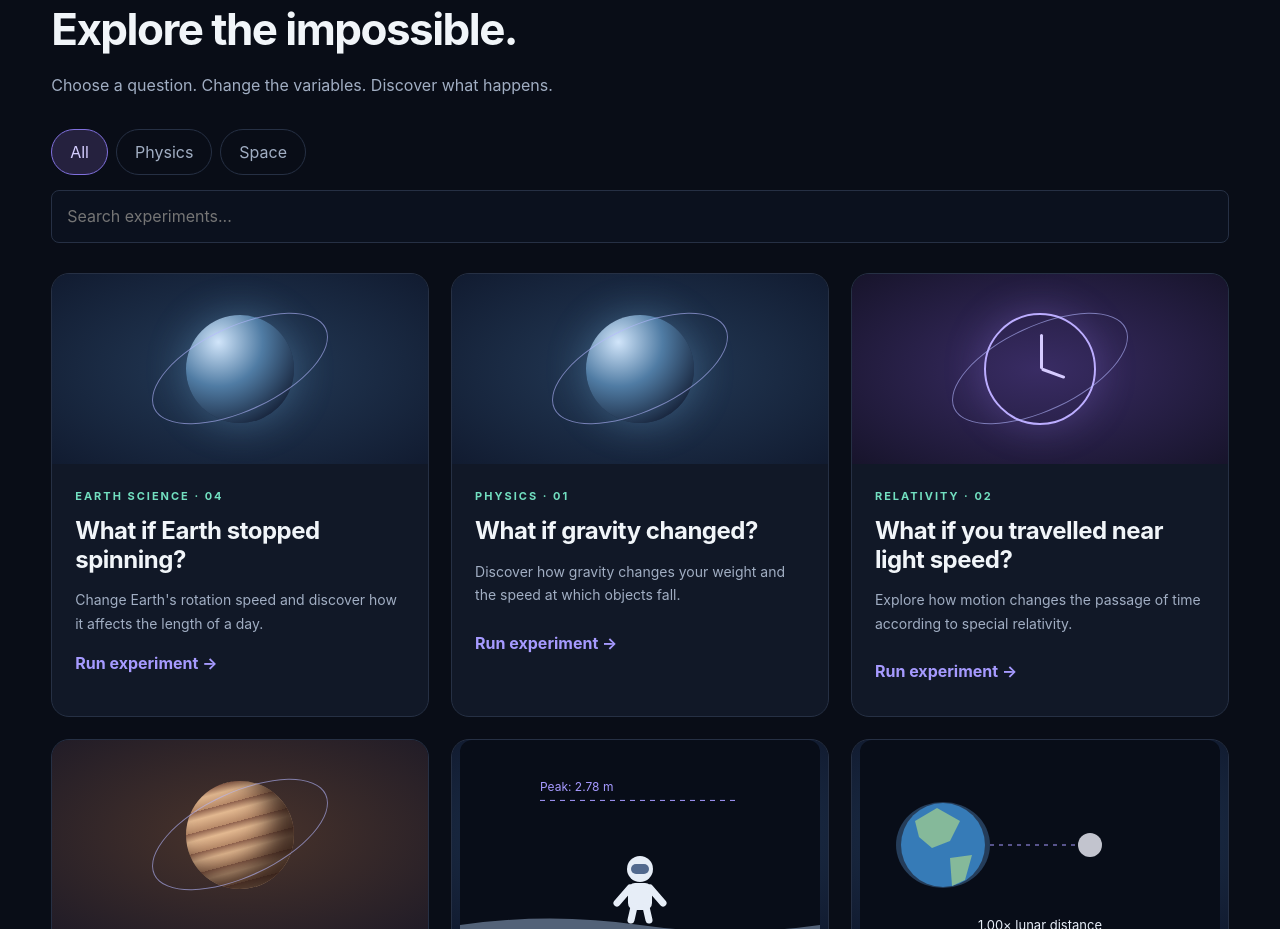
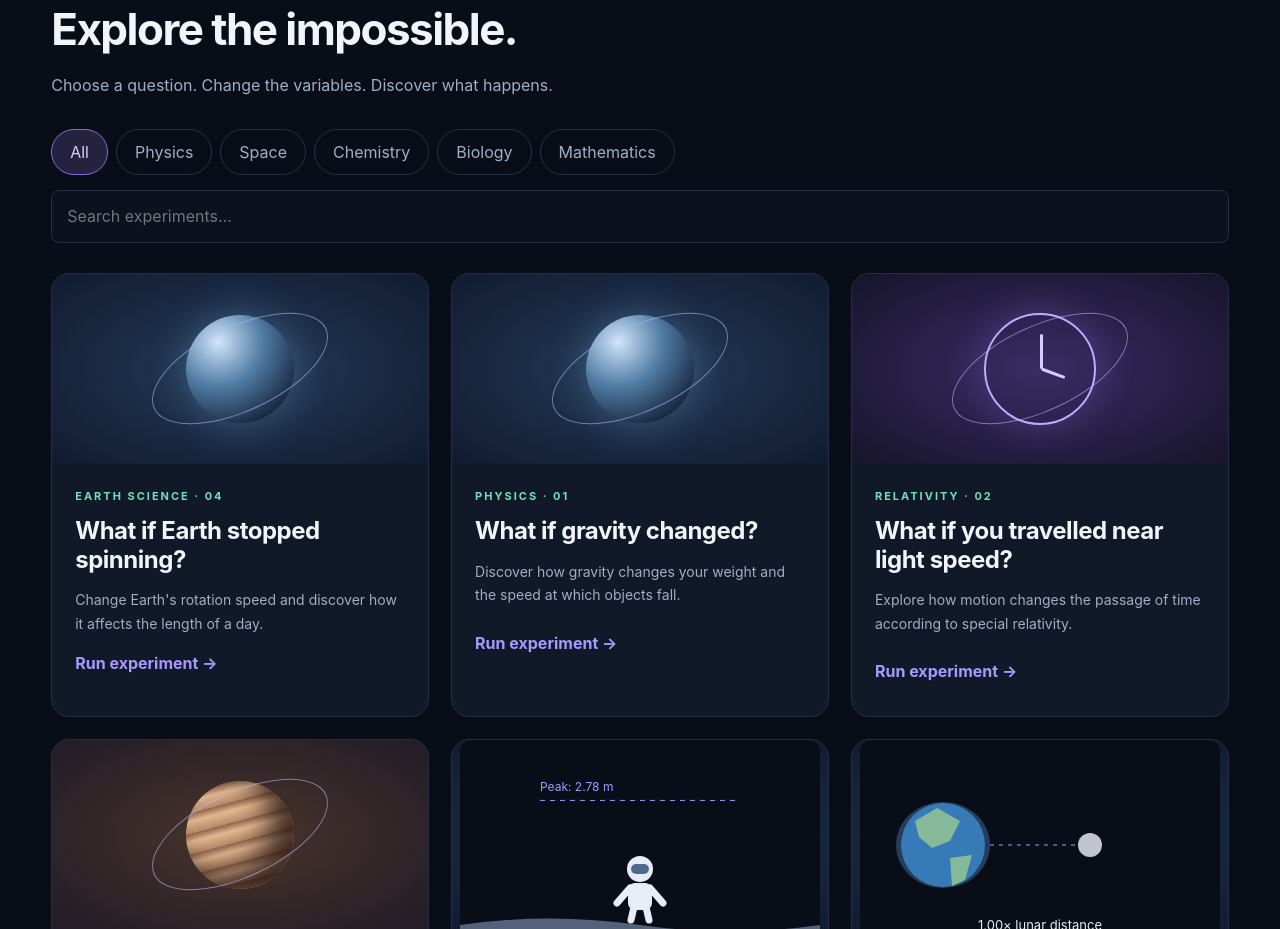
Before and after one commit to MichellaStone/what-if-lab, a plain HTML site: page index.html in a window 1280 px wide. Shown: the part 854-1783 px from the top of the page. Drawn offline with Linux system fonts and the light colour scheme.

Commit message:
Add science subject categories

```diff
--- a/index.html
+++ b/index.html
@@ -599,6 +599,10 @@ footer {
         <button class="filter active" data-filter="all" aria-pressed="true">All</button>
         <button class="filter" data-filter="physics" aria-pressed="false">Physics</button>
         <button class="filter" data-filter="space" aria-pressed="false">Space</button>
+
+<button class="filter" data-filter="chemistry" aria-pressed="false">Chemistry</button>
+<button class="filter" data-filter="biology" aria-pressed="false">Biology</button>
+<button class="filter" data-filter="math" aria-pressed="false">Mathematics</button>
       </div>
       <input class="search" id="search" type="search" aria-label="Search experiments" placeholder="Search experiments...">
     </div>
```
